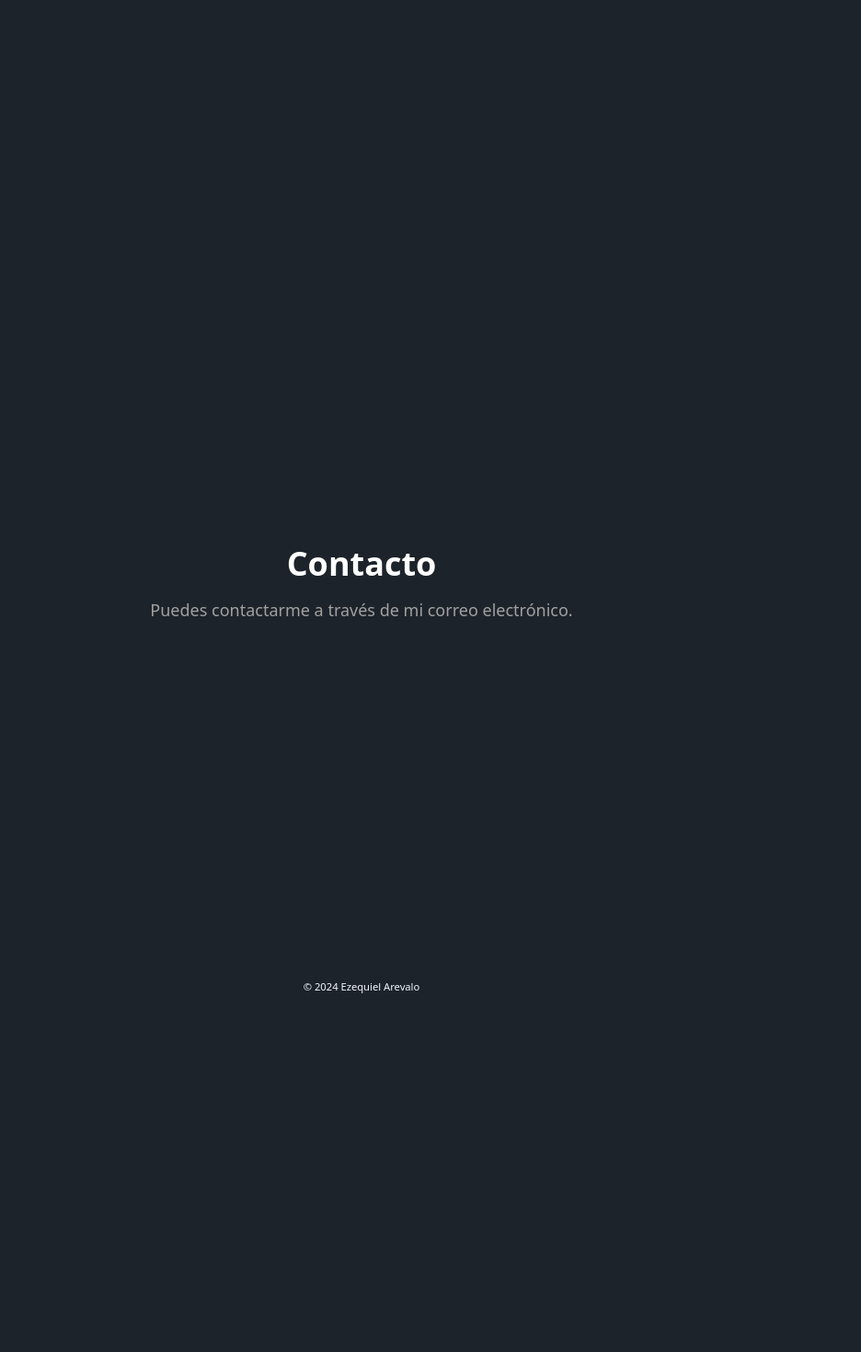
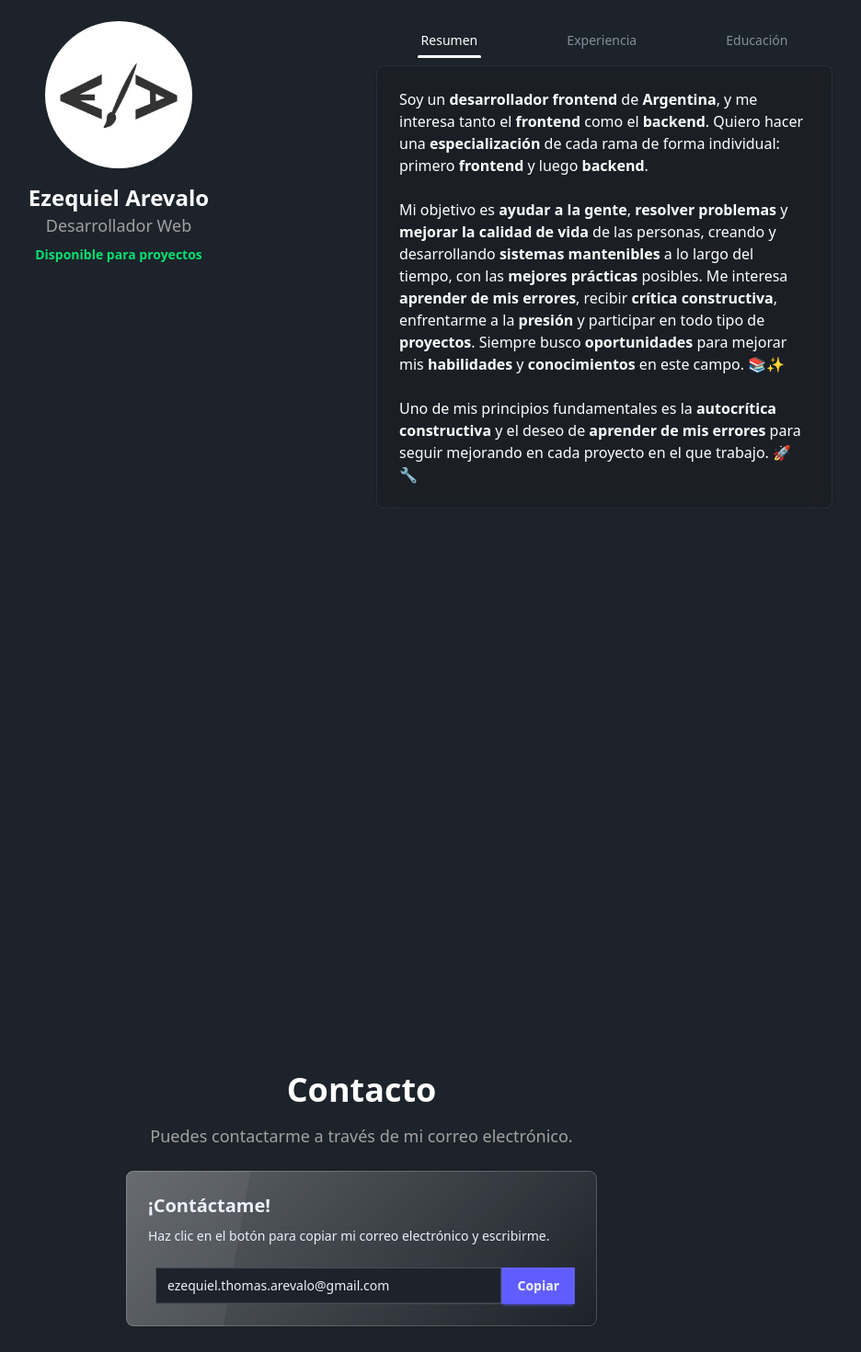
Before and after one commit to ezequiel-arevalo/portfolio, a React (Vite) app: page / in a window 1280 px wide. Shown: the part 2220-3690 px from the top of the page at 92% size, without its empty margins (247-1183 px from the left). Before the commit the page ends 3319 px from the top, so only its background shows below. Built offline with nearby package versions, Linux system fonts and the light colour scheme.

Commit message:
feat: new section about me, contact!

```diff
--- a/src/layout/Footer.jsx
+++ b/src/layout/Footer.jsx
@@ -1,7 +1,7 @@
 const Footer = () => {
   return (
     <footer
-      className="footer footer-center p-4 text-base-content"
+      className="sr-only"
       role="contentinfo"
       aria-label="Información de copyright"
     >
--- a/src/layout/MainLayout.jsx
+++ b/src/layout/MainLayout.jsx
@@ -7,7 +7,7 @@ const MainLayout = () => {
     <>
       <Header />
 
-      <main>
+      <main className="max-w-[1400px] mx-auto">
         <Outlet />
       </main>
 
--- a/src/pages/home/components/AboutMeSection.jsx
+++ b/src/pages/home/components/AboutMeSection.jsx
@@ -1,10 +1,54 @@
+import TimelineTabContent from "./TimelineTabContent";
+import { experience, education } from "@/utilities/timeline";
+
 const AboutMeSection = () => {
   return (
-      <section id="about-me" className="text-white min-h-screen flex flex-col items-center justify-center px-6">
+    <section id="about-me" className="text-white min-h-screen flex flex-col items-center justify-center px-6 scroll-mt-24 my-20">
       <h2 className="text-3xl sm:text-4xl font-bold mb-4">Sobre Mí</h2>
       <p className="text-lg text-neutral-400 mb-6">
         Apasionado por la tecnología y el desarrollo web, siempre buscando nuevas formas de innovar y mejorar.
       </p>
+
+      {/* Contenedor principal de columnas */}
+      <div className="flex flex-col md:flex-row gap-8 w-full max-w-5xl min-h-screen">
+
+        {/* Columna Izquierda: Perfil */}
+        <div className="w-full md:w-1/2 flex flex-col items-center">
+          <picture className="w-40 h-40 rounded-full overflow-hidden mb-4">
+            <img src="/image/profile-picture.webp" alt="Foto de perfil" className="object-cover w-full h-full" />
+          </picture>
+          <h3 className="text-2xl font-bold">Ezequiel Arevalo</h3>
+          <p className="text-lg text-neutral-400">Desarrollador Web</p>
+          <p className="mt-2 text-sm font-semibold text-green-400">Disponible para proyectos</p>
+        </div>
+
+        {/* Columna Derecha: Tabs */}
+        <div className="w-full md:w-1/2">
+          <div className="tabs tabs-border">
+            {/* Tab Resumen */}
+            <input type="radio" name="about_tabs" className="tab text-center mx-auto" aria-label="Resumen" defaultChecked />
+            <div className="tab-content mt-2 p-6 bg-[#18181b]/30 backdrop-blur-md shadow-sm border border-gray-700/50">
+              <p>
+                Soy un <strong>desarrollador frontend</strong> de <strong>Argentina</strong>, y me interesa tanto el <strong>frontend</strong> como el <strong>backend</strong>. Quiero hacer una <strong>especialización</strong> de cada rama de forma individual: primero <strong>frontend</strong> y luego <strong>backend</strong>.
+                <br /><br />
+                Mi objetivo es <strong>ayudar a la gente</strong>, <strong>resolver problemas</strong> y <strong>mejorar la calidad de vida</strong> de las personas, creando y desarrollando <strong>sistemas mantenibles</strong> a lo largo del tiempo, con las <strong>mejores prácticas</strong> posibles. Me interesa <strong>aprender de mis errores</strong>, recibir <strong>crítica constructiva</strong>, enfrentarme a la <strong>presión</strong> y participar en todo tipo de <strong>proyectos</strong>. Siempre busco <strong>oportunidades</strong> para mejorar mis <strong>habilidades</strong> y <strong>conocimientos</strong> en este campo. 📚✨
+                <br /><br />
+                Uno de mis principios fundamentales es la <strong>autocrítica constructiva</strong> y el deseo de <strong>aprender de mis errores</strong> para seguir mejorando en cada proyecto en el que trabajo. 🚀🔧
+              </p>
+            </div>
+
+            {/* Tab Experiencia */}
+            <input type="radio" name="about_tabs" className="tab text-center mx-auto" aria-label="Experiencia" />
+            <TimelineTabContent timelineData={experience} />
+
+            {/* Tab Educación */}
+            <input type="radio" name="about_tabs" className="tab text-center mx-auto" aria-label="Educación" />
+            <TimelineTabContent timelineData={education} />
+
+          </div>
+        </div>
+
+      </div>
     </section>
   );
 };
--- a/src/pages/home/components/ContactSection.jsx
+++ b/src/pages/home/components/ContactSection.jsx
@@ -1,8 +1,76 @@
+import { Info } from "lucide-react";
+import { useState, useRef } from "react";
+
 const ContactSection = () => {
+  const [copySuccess, setCopySuccess] = useState("");
+  const emailRef = useRef(null);
+  const [showAlert, setShowAlert] = useState(false);
+
+  const handleCopyEmail = () => {
+    if (emailRef.current) {
+      navigator.clipboard.writeText(emailRef.current.value)
+        .then(() => {
+          setCopySuccess("Correo copiado exitosamente");
+          setShowAlert(true);
+          setTimeout(() => setShowAlert(false), 5000);
+        })
+        .catch(() => setCopySuccess("Error al copiar el correo"));
+
+      setTimeout(() => setCopySuccess(""), 3000);
+    }
+  };
+
   return (
-    <section id="contact" className="text-white min-h-screen flex flex-col items-center justify-center px-6">
-        <h2 className="text-3xl sm:text-4xl font-bold mb-4">Contacto</h2>
-        <p className="text-lg text-neutral-400 mb-6">Puedes contactarme a través de mi correo electrónico.</p>
+    <section
+      id="contact"
+      className="text-white min-h-screen flex flex-col items-center justify-center px-6"
+    >
+      <h2 className="text-3xl sm:text-4xl font-bold mb-4">Contacto</h2>
+      <p className="text-lg text-neutral-400 mb-6">
+        Puedes contactarme a través de mi correo electrónico.
+      </p>
+
+      <div className="card glass text-primary-content w-full max-w-lg">
+        <div className="card-body">
+          <h3 className="card-title text-xl font-bold">¡Contáctame!</h3>
+          <p className="mb-4">
+            Haz clic en el botón para copiar mi correo electrónico y escribirme.
+          </p>
+
+          <div className="join w-full">
+            <div className="flex w-full items-center">
+              <input
+                ref={emailRef}
+                id="email"
+                type="email"
+                defaultValue="ezequiel.thomas.arevalo@gmail.com"
+                className="input input-bordered w-full ml-2"
+                readOnly
+              />
+            </div>
+            <button
+              type="button"
+              onClick={handleCopyEmail}
+              className="btn btn-primary"
+              aria-live="polite"
+            >
+              Copiar
+            </button>
+          </div>
+
+        </div>
+      </div>
+
+      {/* Aquí se muestra el alert en la parte inferior derecha */}
+      {showAlert && (
+        <div
+          role="alert"
+          className="alert alert-success alert-soft fixed bottom-4 center"
+        >
+          <Info />
+          <span>{copySuccess}</span>
+        </div>
+      )}
     </section>
   );
 };
--- a/src/pages/home/components/HeroSection.jsx
+++ b/src/pages/home/components/HeroSection.jsx
@@ -2,7 +2,7 @@ import { Download, Mail } from "lucide-react";
 
 const HeroSection = () => {
   return (
-    <section id="home" className="text-white min-h-screen flex items-center justify-center px-6">
+    <section id="home" className="text-white min-h-screen flex items-center justify-center px-6 scroll-mt-24 my-20">
       <div className="text-center max-w-3xl">
         <h1 className="text-3xl sm:text-4xl md:text-5xl lg:text-5xl font-bold mb-6">
           Sistemas modernos{" "}
--- a/src/pages/home/components/ProjectsSection.jsx
+++ b/src/pages/home/components/ProjectsSection.jsx
@@ -10,7 +10,7 @@ const ProjectsSection = () => {
   return (
     <section
       id="projects"
-      className="text-white min-h-screen flex flex-col items-center justify-center px-6"
+      className="text-white min-h-screen flex flex-col items-center justify-center px-6 scroll-mt-28 my-20"
     >
       <h2 className="text-3xl sm:text-4xl font-bold mb-4">Mis Proyectos</h2>
       <p className="text-lg text-neutral-400 mb-6">
@@ -19,11 +19,11 @@ const ProjectsSection = () => {
       </p>
 
       {/* Grid de Cards */}
-      <div className="grid grid-cols-1 sm:grid-cols-2 md:grid-cols-2 lg:grid-cols-4 gap-6">
+      <div className="grid grid-cols-1 sm:grid-cols-2 md:grid-cols-2 lg:grid-cols-3 gap-6">
         {projects.map((project) => (
           <div
             key={project.id}
-            className="card glass w-full cursor-pointer"
+            className="card glass max-w-[350px] cursor-pointer"
             onClick={() => handleCardClick(project.id)}
           >
             <figure>
--- /dev/null
+++ b/src/pages/home/components/TimelineTabContent.jsx
@@ -0,0 +1,30 @@
+const TimelineTabContent = ({ timelineData }) => {
+    return (
+      <div className="tab-content mt-2 p-6 bg-[#18181b]/30 backdrop-blur-md shadow-sm border border-gray-700/50">
+        <div className="relative border-l border-gray-300 dark:border-gray-600 ml-6">
+          {timelineData.map((event, index) => (
+            <div key={index} className="mb-10 ml-6">
+              {/* Icono en la línea */}
+              <span className="flex absolute -left-3 justify-center items-center w-6 h-6 bg-blue-600 rounded-full ring-8 ring-white dark:ring-gray-900">
+                {event.icon}
+              </span>
+              {/* Fecha */}
+              <time className="mb-1 text-sm font-normal leading-none text-gray-500 dark:text-gray-400">
+                {event.date}
+              </time>
+              {/* Título */}
+              <h3 className="text-lg font-semibold text-gray-900 dark:text-white">
+                {event.title}
+              </h3>
+              {/* Contenido */}
+              <div className="text-base font-normal text-gray-600 dark:text-gray-300">
+                {event.content}
+              </div>
+            </div>
+          ))}
+        </div>
+      </div>
+    );
+  };
+
+  export default TimelineTabContent;
--- /dev/null
+++ b/src/utilities/timeline.jsx
@@ -0,0 +1,37 @@
+import { BookOpen, Calendar } from "lucide-react";
+
+export const education = [
+  {
+    date: "(2015 - 2020)",
+    title: "Instituto Megly (Educación Secundaria)",
+    content: (
+      <p>Bachiller en economía y administración</p>
+    ),
+    icon: <BookOpen className="w-4 h-4 text-white" />
+  },
+  {
+    date: "(2022 - 2024)",
+    title: "Escuela Da Vinci Educación Universitaria o superior",
+    content: (
+      <ul className="list-disc ml-5">
+        <li>Técnico Superior en Diseño y Programación Web</li>
+        <li>Gestión de Medios Digitales</li>
+        <li>Asistente en Desarollo y Nuevos Negocios Digitales</li>
+      </ul>
+    ),
+    icon: <BookOpen className="w-4 h-4 text-white" />
+  }
+];
+
+export const experience = [
+  {
+    date: "2025",
+    title: "Freelance",
+    content: (
+      <p>
+        Contribución a proyectos open source, proyectos propios.
+      </p>
+    ),
+    icon: <Calendar className="w-4 h-4 text-white" />
+  }
+];
```
Also changed, not shown: public/image/profile-picture.webp (added). Lines whose indentation alone changed are shown as unchanged.
